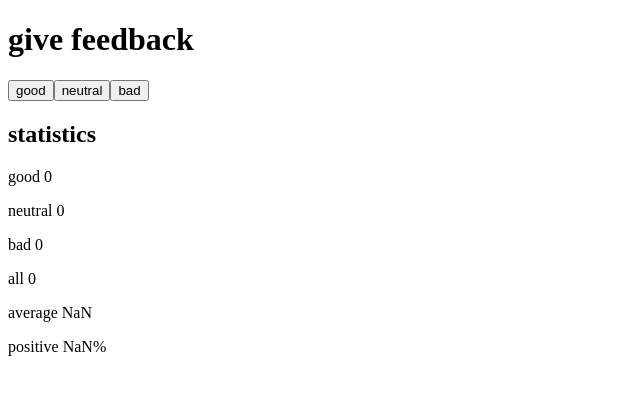
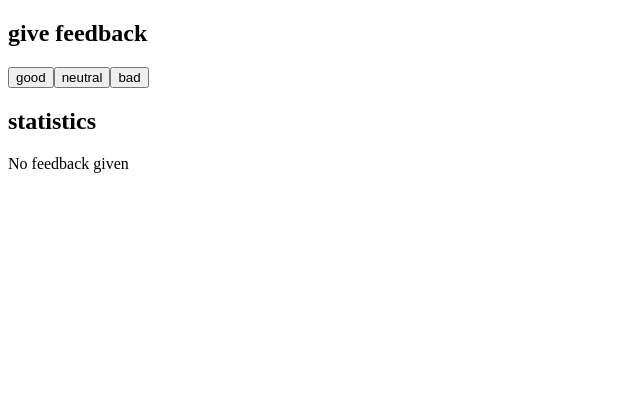
Before and after one commit to foderking/Full-Stack-Open-2021, a React (Create React App) app in the folder part1/unicafe/: page / in a window 1280 px wide. Shown: the top 394 px of the page, without its empty margins (0-640 px from the left). Built offline with nearby package versions, Linux system fonts and the light colour scheme.

Commit message:
completed 1.9

```diff
--- a/part1/unicafe/src/App.js
+++ b/part1/unicafe/src/App.js
@@ -14,7 +14,7 @@
   }
   return (
     <div>
-      <h1>give feedback</h1>
+      <h2>give feedback</h2>
       <Button
         click={() => incRev('good')}
         value='good'
@@ -27,6 +27,7 @@
         click={() => incRev('bad')}
         value='bad'
       />
+      <h2>statistics</h2>
       <Statistics
         good={review.good}
         neutral={review.neutral}
@@ -43,9 +44,13 @@
 
 const Statistics = (props) => {
   const total = props.good + props.neutral + props.bad
+  if (total === 0) {
+    return (
+      <p>No feedback given</p>
+      )
+  }
   return (
     <div>
-      <h2>statistics</h2>
       <p>good {props.good}</p>
       <p>neutral {props.neutral}</p>
       <p>bad {props.bad}</p>
```
